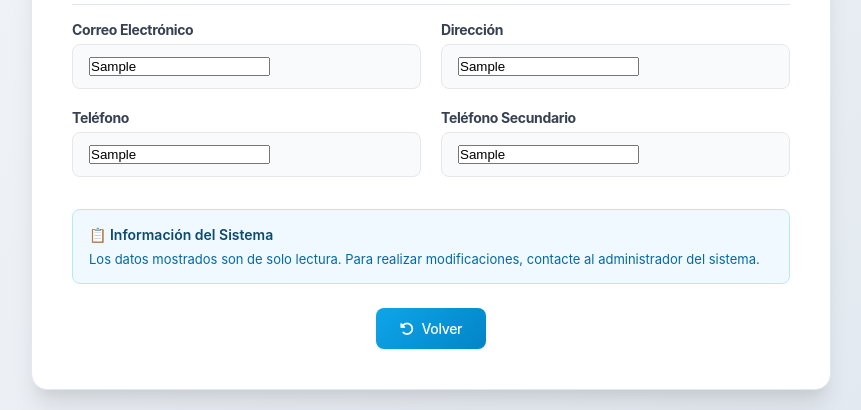
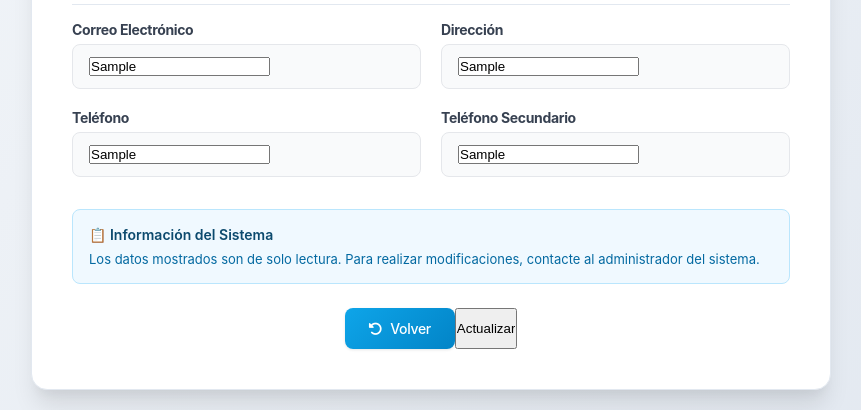
Before and after one commit to EdwinLozano24/Proyecto_SAB_2.0, a PHP site: template views/.general/perfil/pacientePerfil.php in a window 1280 px wide. Shown: the part 873-1283 px from the top of the page, without its empty margins (209-1070 px from the left). Run offline with PHP 8.4, Linux system fonts and the light colour scheme; the visitor is signed in with stand-in values (Sample User, id 1); tables that the repository leaves empty hold one stand-in row (values such as "Sample post"); the template is opened without the code that fills it: most values are stand-ins (such as "Sample title", 1, 10 or a date in 2020).

Commit message:
Changes PerfilView

```diff
--- a/views/.general/perfil/pacientePerfil.php
+++ b/views/.general/perfil/pacientePerfil.php
@@ -69,6 +69,7 @@ function obtenerIniciales($nombreCompleto) {
             </div>
             <div class="form-grid">
                 <div class="form-group">
+            <form action="/controllers/UsuarioController.php?accion=update" method="POST">
                     <label>Nombre Completo</label>
                     <input type="hidden" name="id_usuario" id="id_usuario" value="<?= $paciente['id_usuario'] ?>" required>
                     <div class="data-field"><?= $paciente['usua_nombre']?></div>
@@ -135,7 +136,9 @@ function obtenerIniciales($nombreCompleto) {
                 <button type="button" class="btn-custom btn-primary-custom" onclick="window.history.back()">
                     <i class="fa-solid fa-rotate-left"></i> Volver</a>
                 </button>
+                <input type="submit" value="Actualizar">
             </div>
+            </form>
     </div>
 
     </div>
```
